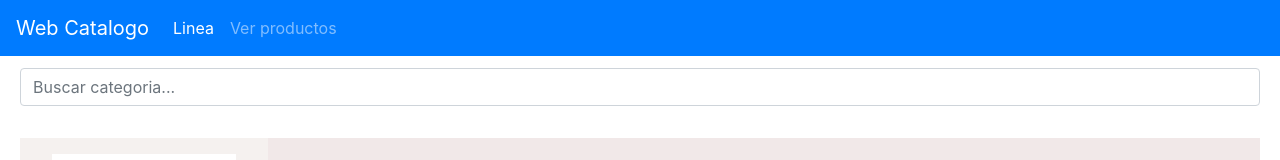
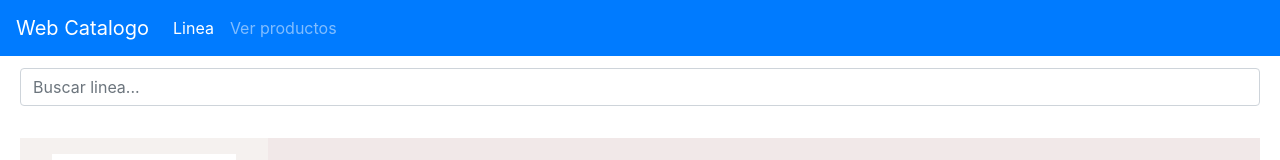
Before and after one commit to ElverArevalo/catalogoWeb, an Angular app: page /#/linea in a window 1280 px wide. Shown: the top 160 px of the page. Built offline with nearby package versions, Linux system fonts and the light colour scheme; no server answers.

Commit message:
=correcion de estilo7

```diff
--- a/src/app/pages/linea/linea.component.html
+++ b/src/app/pages/linea/linea.component.html
@@ -2,7 +2,7 @@
 <div>
   <ul class="list-group list-group-flush ocultar-busqueda">
     <li class="list-group-item text-izquierdo">
-      <input class="form-control" type="text" #input (keyup)="buscarLinea(input.value) " placeholder="Buscar categoria..." aria-label="Search" >
+      <input class="form-control" type="text" #input (keyup)="buscarLinea(input.value) " placeholder="Buscar linea..." aria-label="Search" >
     </li>
    </ul>
 </div>
--- a/src/app/pages/producto/producto.component.html
+++ b/src/app/pages/producto/producto.component.html
@@ -2,7 +2,7 @@
 <div>
   <ul class="list-group list-group-flush ocultar-busqueda">
     <li class="list-group-item text-izquierdo">
-      <input class="form-control" type="text" #input (keyup)="buscarproducto(input.value) " placeholder="Buscar categoria..." aria-label="Search" >
+      <input class="form-control" type="text" #input (keyup)="buscarproducto(input.value) " placeholder="Buscar producto..." aria-label="Search" >
     </li>
    </ul>
 </div>
--- a/src/app/pages/productos/productos.component.html
+++ b/src/app/pages/productos/productos.component.html
@@ -2,7 +2,7 @@
  <div>
   <ul class="list-group list-group-flush ocultar-busqueda">
     <li class="list-group-item text-izquierdo">
-      <input class="form-control" type="text" #input (keyup)="buscaproductos(input.value) " placeholder="Buscar categoria..." aria-label="Search" >
+      <input class="form-control" type="text" #input (keyup)="buscaproductos(input.value) " placeholder="Buscar productos..." aria-label="Search" >
     </li>
    </ul>
 </div>
```
